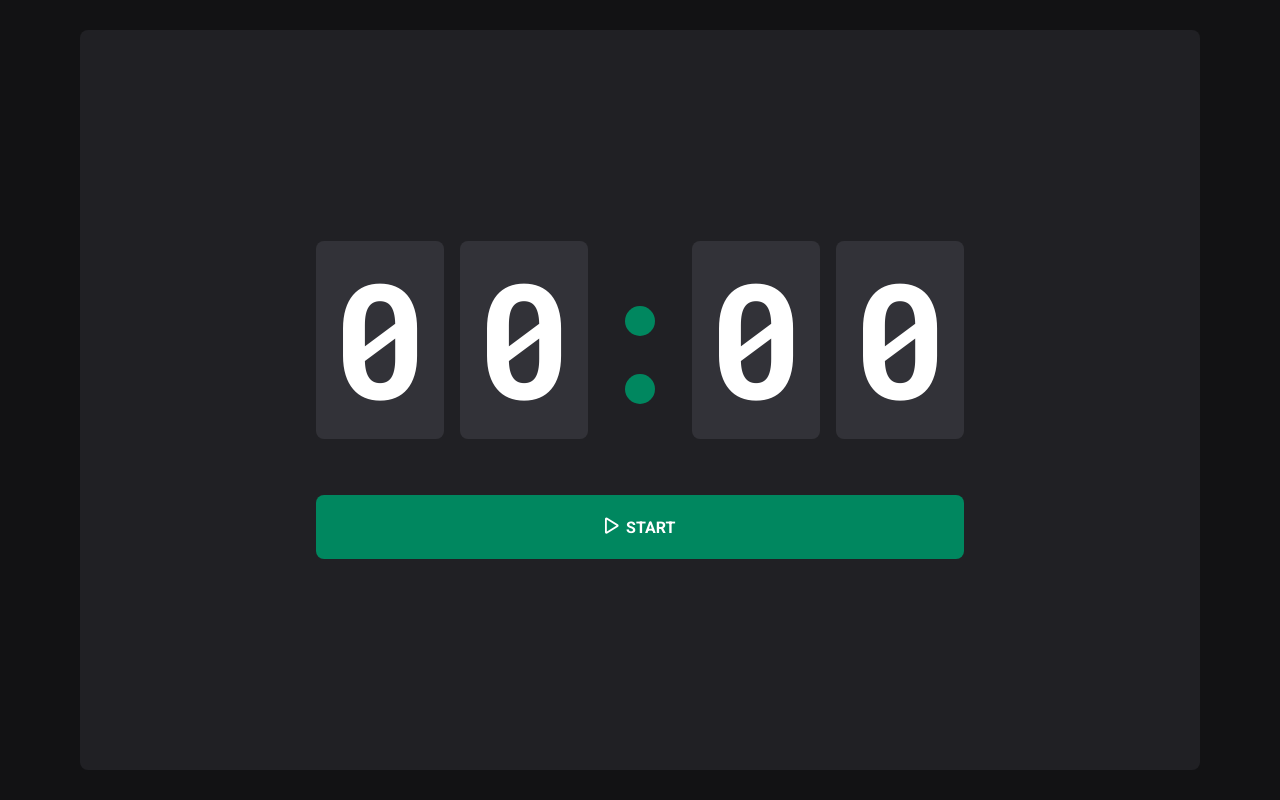
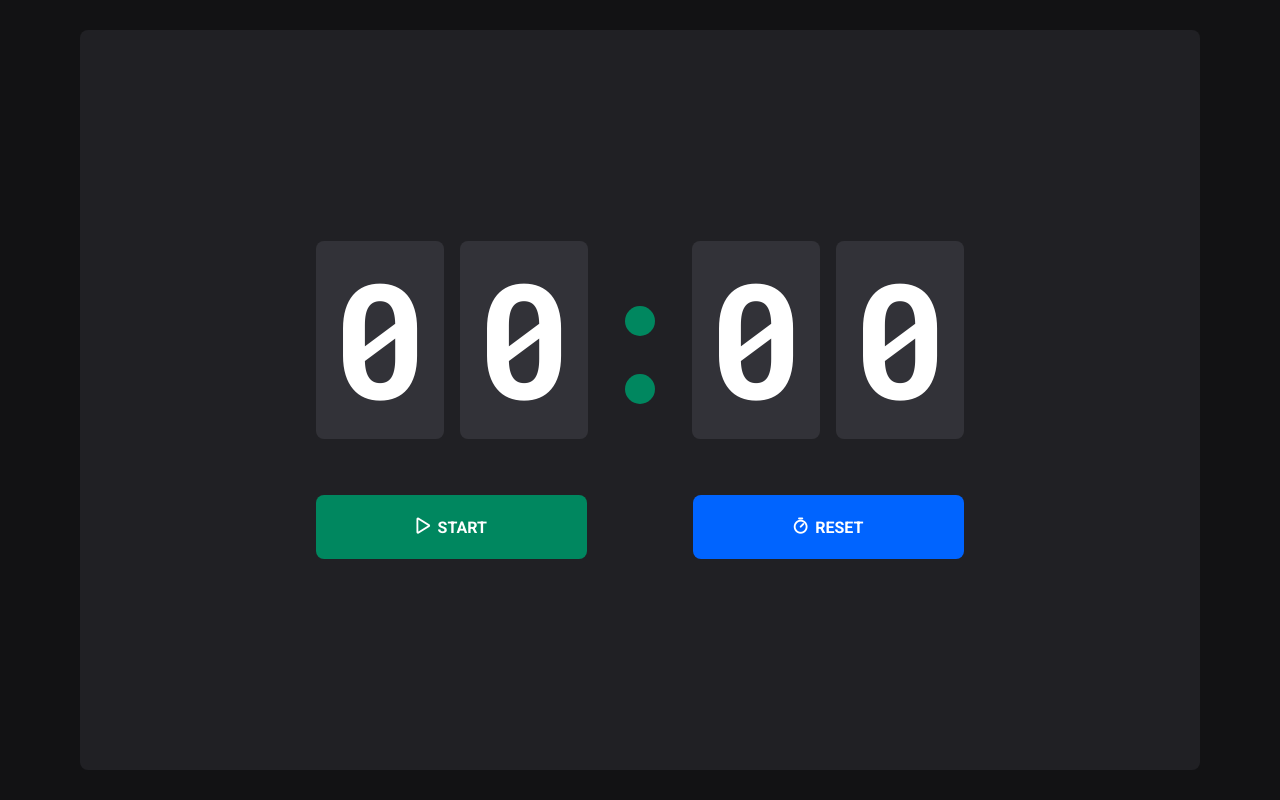
Before and after one commit to 10reps/stopwatch, a website: page index.html in a window 1280 px wide. Drawn offline with Linux system fonts and the light colour scheme; files whose address does not match are found by name.

Commit message:
Edit and add buttons

```diff
--- a/index.html
+++ b/index.html
@@ -24,7 +24,8 @@
                 <div class="circle-two"></div>
             </div>
             <div class="button-box">
-                <button id="main-button" class="play-btn" type="button"><i class="ic-play"></i>START</button>
+                <button class="play-btn" type="button"><i class="ic-play"></i>START</button>
+                <button class="reset-btn" type="button"><i class="ic-timer"></i>RESET</button>
             </div>
         </div>
     </div>
--- a/styles/constants/_colors.scss
+++ b/styles/constants/_colors.scss
@@ -4,6 +4,9 @@ $green-light: #00B37E;
 
 $red-dark: #7A1921;
 $red: #AB222E;
+
+$blue-dark:#0066ff93;
+$blue: #0064FF;
 
 $grey1: #121214;
 $grey2: #202024;
--- a/styles/main.scss
+++ b/styles/main.scss
@@ -80,6 +80,11 @@ body {
     transform: translate(-50%);
 }
 
+.button-box {
+    display: flex;
+    justify-content: space-between;
+}
+
 .ic-play {
     margin-right: 8px;
     font-weight: 700;
@@ -89,3 +94,8 @@ body {
     margin-right: 8px;
     font-weight: 700;
 }
+
+.ic-timer {
+    margin-right: 8px;
+    font-weight: 700;
+}
--- a/styles/modules/_buttons.scss
+++ b/styles/modules/_buttons.scss
@@ -1,5 +1,5 @@
 %btn-base {
-    width: 648px;
+    width: 271px;
     height: 64px;
     border: none;
     border-radius: 8px;
@@ -30,3 +30,12 @@
         background-color: $red-dark;
     }
 }
+
+.reset-btn {
+    @extend %btn-base;
+    background-color: $blue;
+
+    &:hover {
+        background-color: $blue-dark;
+    }
+}
```
Also changed, not shown: style.css.
